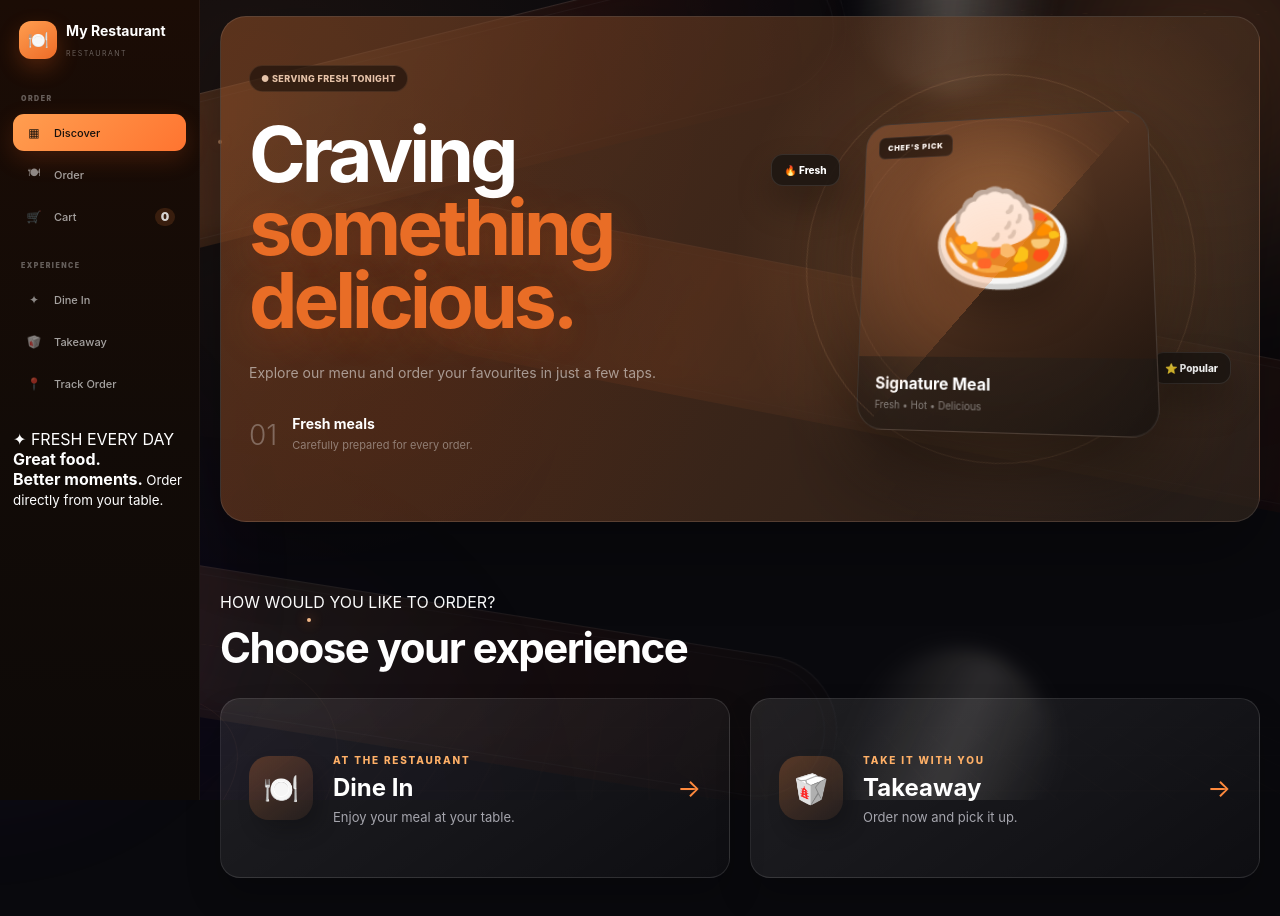
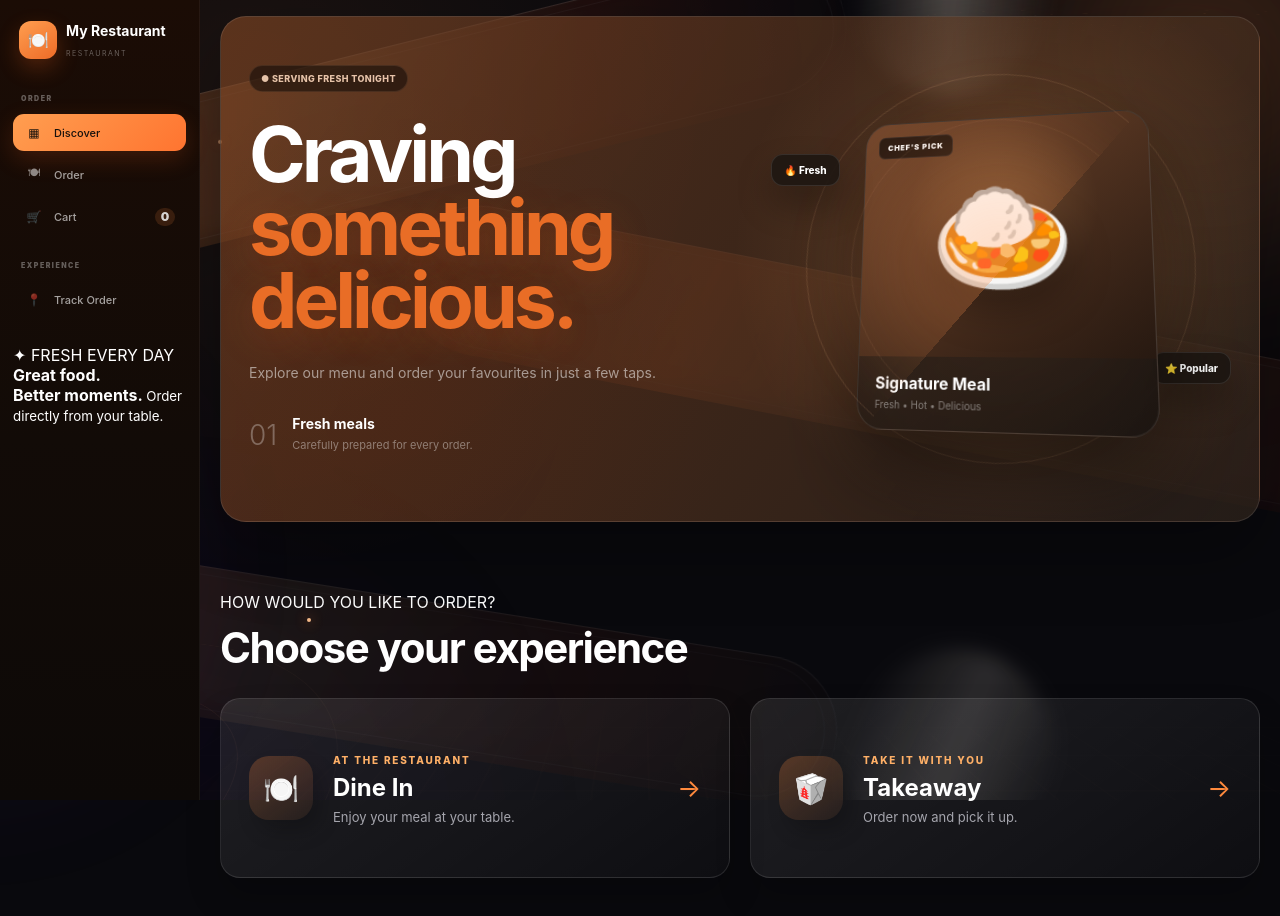
Before and after one commit to KarnaTheLord/CSS-UPDATED-QR-ORDERING-PAGE, a plain HTML site: page public/index.html in a window 1280 px wide. Drawn offline with Linux system fonts and the light colour scheme; no server answers.

```diff
--- a/public/index.html
+++ b/public/index.html
@@ -214,23 +214,6 @@
                 EXPERIENCE
             </span>
 
-            <button
-                type="button"
-                class="sidebar-link"
-                data-scroll-target="orderSection"
-            >
-                <span>✦</span>
-                Dine In
-            </button>
-
-            <button
-                type="button"
-                class="sidebar-link"
-                data-scroll-target="orderSection"
-            >
-                <span>🥡</span>
-                Takeaway
-            </button>
 
             <button
                 type="button"
```
